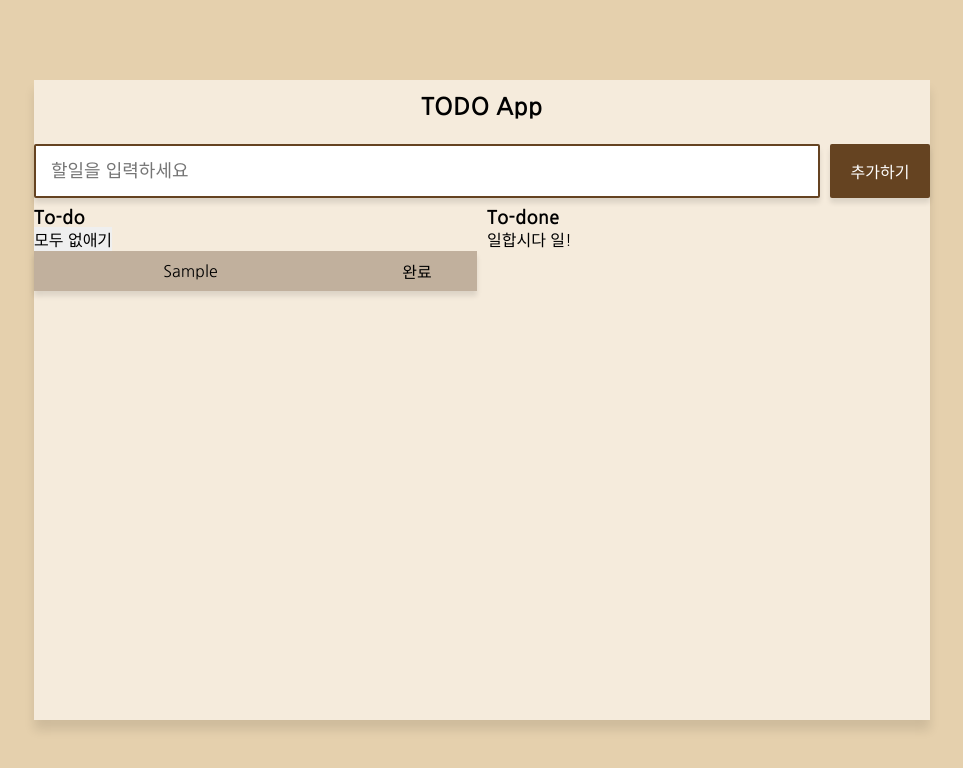
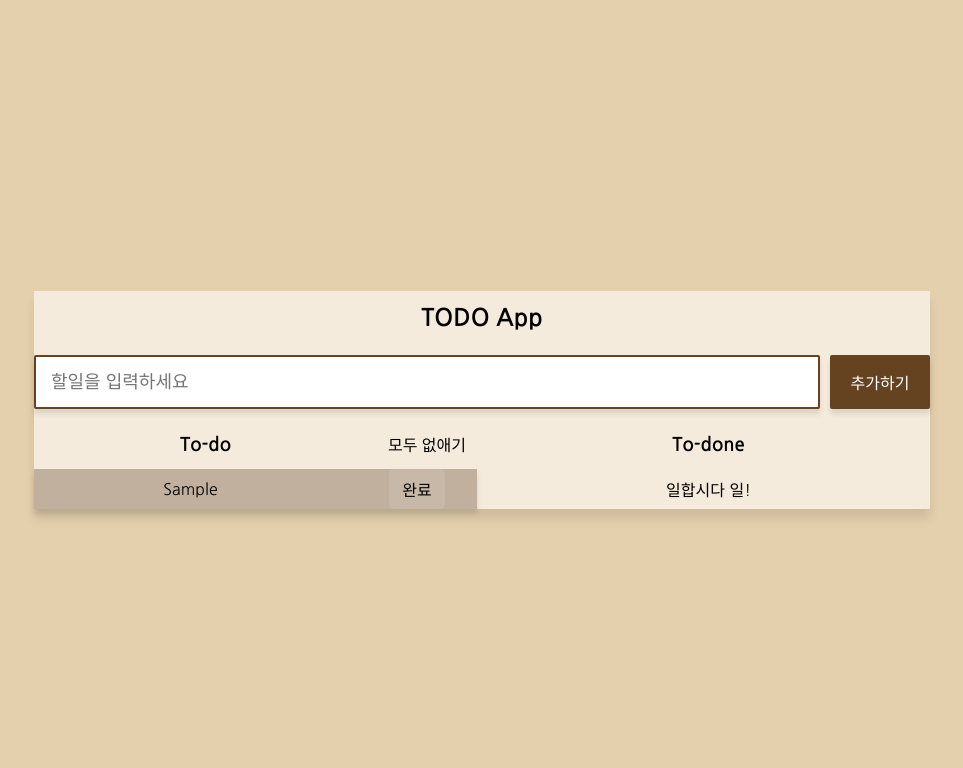
Before and after one commit to Youngseo-kangg/TSPractice, a React (Create React App) app: page / in a window 1280 px wide. Both pictures are taken after typing "Sample" into the empty fields and a click on the button "추가하기". Shown: the top 768 px of the page, without its empty margins (158-1121 px from the left). Built offline with nearby package versions, Linux system fonts and the light colour scheme; a web font is replaced by a local one.

Commit message:
css 수정작업 중

```diff
--- a/src/components/todoCurrList.tsx
+++ b/src/components/todoCurrList.tsx
@@ -1,5 +1,6 @@
 import React from 'react';
 import { TodoListItem } from './todoListItem';
+import style from '../styles/todoList.module.scss';
 
 interface TodoListProps {
   todos: Array<Todo>;
@@ -13,8 +14,8 @@ export const TodoCurrList: React.FC<TodoListProps> = ({
   removeTodoAll,
 }) => {
   return (
-    <section>
-      <div>
+    <section className={style.todoListSection}>
+      <div className={style.todoListTitleWithBtn}>
         <h3>To-do</h3>
         {todos.length !== 0 && (
           <button onClick={removeTodoAll}>모두 없애기</button>
@@ -22,10 +23,10 @@ export const TodoCurrList: React.FC<TodoListProps> = ({
       </div>
 
       {todos.length === 0 ? (
-        <div>할일을 새로 추가해보세요!</div>
+        <div className={style.todoListNone}>할일을 새로 추가해보세요!</div>
       ) : (
-        <div>
-          <ul>
+        <div className={style.todoListWrapper}>
+          <ul className={style.todoList}>
             {todos.map((todo) => (
               <TodoListItem
                 key={todo.text}
--- a/src/components/todoDoneList.tsx
+++ b/src/components/todoDoneList.tsx
@@ -1,5 +1,6 @@
 import React from 'react';
 import { TodoListDoneItem } from './todoListDoneItem';
+import style from '../styles/todoList.module.scss';
 
 interface TodoListProps {
   todosDone: Array<Todo>;
@@ -13,13 +14,16 @@ export const TodoDoneList: React.FC<TodoListProps> = ({
   removeTodo,
 }) => {
   return (
-    <section>
-      <h3>To-done</h3>
-      <ul>
-        {todosDone.length === 0 ? (
-          <div>일합시다 일!</div>
-        ) : (
-          <>
+    <section className={style.todoListSection}>
+      <div className={style.todoListTitle}>
+        <h3>To-done</h3>
+      </div>
+
+      {todosDone.length === 0 ? (
+        <div className={style.todoListNone}>일합시다 일!</div>
+      ) : (
+        <div className={style.todoListWrapper}>
+          <ul className={style.todoList}>
             {todosDone.map((todo) => (
               <TodoListDoneItem
                 key={todo.text}
@@ -28,9 +32,9 @@ export const TodoDoneList: React.FC<TodoListProps> = ({
                 moveToDo={moveToDo}
               />
             ))}
-          </>
-        )}
-      </ul>
+          </ul>
+        </div>
+      )}
     </section>
   );
 };
--- a/src/components/todoListDoneItem.tsx
+++ b/src/components/todoListDoneItem.tsx
@@ -16,14 +16,18 @@ export const TodoListDoneItem: React.FC<todoPropsDone> = ({
     <li
       className={
         todo.complete
-          ? `${style.listItem} ${style.completed}`
-          : `${style.listItem} ${style.current}`
+          ? `${style.listItemDone} ${style.completed}`
+          : `${style.listItemDone} ${style.current}`
       }
     >
       <p>{todo.text}</p>
-      <div>
-        <button onClick={() => removeTodo(todo.text)}>지우기</button>
-        <button onClick={() => moveToDo(todo)}>다시하기</button>
+      <div className={style.itemBtnWrapper}>
+        <button className={style.itemBtn} onClick={() => removeTodo(todo.text)}>
+          지우기
+        </button>
+        <button className={style.itemBtn} onClick={() => moveToDo(todo)}>
+          다시하기
+        </button>
       </div>
     </li>
   );
--- a/src/components/todoListItem.tsx
+++ b/src/components/todoListItem.tsx
@@ -19,7 +19,9 @@ export const TodoListItem: React.FC<TodoListItemProps> = ({
       }
     >
       <p>{todo.text}</p>
-      <button onClick={() => moveToDone(todo)}>완료</button>
+      <button className={style.itemBtn} onClick={() => moveToDone(todo)}>
+        완료
+      </button>
     </li>
   );
 };
--- a/src/styles/App.css
+++ b/src/styles/App.css
@@ -4,16 +4,19 @@
   background-color: #e5d0ad;
   font-family: 'Noto Serif KR', serif;
   width: 100vw;
-  height: 100vh; }
+  min-height: 100vh;
+  height: auto; }
 
 #AppWrapper {
   display: grid;
   grid-template-rows: 54px 1fr;
   row-gap: 10px; }
+
 #AppWrapper main {
   display: grid;
   row-gap: 10px;
   grid-template-rows: 54px 1fr; }
+
 #AppWrapper main .listDivider {
   display: grid;
   grid-template-columns: repeat(2, 1fr);
@@ -39,13 +42,13 @@
 @media (min-width: 758px) and (max-width: 1023px) {
   #AppWrapper {
     width: 80vw;
-    height: 80vh;
+    height: auto;
     box-shadow: 0px 10px 10px rgba(0, 0, 0, 0.1);
     background-color: #f5ebdc; } }
 
 @media (min-width: 1024px) {
   #AppWrapper {
     width: 70vw;
-    height: 80vh;
+    height: auto;
     box-shadow: 0px 10px 10px rgba(0, 0, 0, 0.1);
     background-color: #f5ebdc; } }
--- a/src/styles/App.scss
+++ b/src/styles/App.scss
@@ -5,7 +5,8 @@
   background-color: rgba(229, 208, 173, 1);
   font-family: 'Noto Serif KR', serif;
   width: 100vw;
-  height: 100vh;
+  min-height: 100vh;
+  height: auto;
 }
 
 #AppWrapper {
@@ -49,7 +50,7 @@
 @include tablet {
   #AppWrapper {
     width: 80vw;
-    height: 80vh;
+    height: auto;
     box-shadow: 0px 10px 10px rgba(0, 0, 0, 0.1);
     background-color: rgba(245, 235, 220, 1);
   }
@@ -58,7 +59,7 @@
 @include desktop {
   #AppWrapper {
     width: 70vw;
-    height: 80vh;
+    height: auto;
     box-shadow: 0px 10px 10px rgba(0, 0, 0, 0.1);
     background-color: rgba(245, 235, 220, 1);
   }
--- /dev/null
+++ b/src/styles/todoList.module.scss
@@ -0,0 +1,33 @@
+@import './mixin';
+
+.todoListSection {
+  display: grid;
+  grid-template-rows: 50px 1fr;
+}
+.todoListTitle {
+  display: grid;
+  place-items: center;
+}
+.todoListTitleWithBtn {
+  display: grid;
+  place-items: center;
+  grid-template-columns: 1fr 100px;
+  button {
+    background-color: transparent;
+  }
+}
+.todoListNone {
+  @include gridCenter;
+  width: 100%;
+  height: 100%;
+}
+.todoListWrapper {
+  width: 100%;
+}
+.todoList {
+  width: 100%;
+  display: grid;
+  grid-template-rows: 40px;
+  grid-auto-rows: 40px;
+  row-gap: 5px;
+}
--- a/src/styles/todoListItem.module.css
+++ b/src/styles/todoListItem.module.css
@@ -8,10 +8,31 @@
   cursor: pointer;
   transition: all 0.2s;
   box-shadow: 0px 5px 5px rgba(0, 0, 0, 0.1); }
-  .listItem:hover {
-    box-shadow: 0px 5px 5px rgba(0, 0, 0, 0.2); }
-  .listItem button {
-    background-color: transparent; }
+
+.listItem:hover {
+  box-shadow: 0px 5px 5px rgba(0, 0, 0, 0.2); }
+
+.itemBtnWrapper {
+  display: grid;
+  grid-template-columns: repeat(2, 1fr);
+  column-gap: 8px; }
+
+.itemBtn {
+  background-color: rgba(255, 255, 255, 0.1);
+  border-radius: 5px;
+  padding: 8px 13px; }
+
+.listItemDone {
+  width: 100%;
+  height: 40px;
+  display: grid;
+  place-items: center;
+  grid-template-columns: 1fr 180px;
+  transition: all 0.2s;
+  box-shadow: 0px 5px 5px rgba(0, 0, 0, 0.1); }
+
+.listItemDone:hover {
+  box-shadow: 0px 5px 5px rgba(0, 0, 0, 0.2); }
 
 .current {
   background-color: #c1b09d; }
--- a/src/styles/todoListItem.module.scss
+++ b/src/styles/todoListItem.module.scss
@@ -11,8 +11,30 @@
   &:hover {
     box-shadow: 0px 5px 5px rgba(0, 0, 0, 0.2);
   }
-  button {
-    background-color: transparent;
+}
+
+.itemBtnWrapper {
+  display: grid;
+  grid-template-columns: repeat(2, 1fr);
+  column-gap: 8px;
+}
+
+.itemBtn {
+  background-color: rgba(255, 255, 255, 0.1);
+  border-radius: 5px;
+  padding: 8px 13px;
+}
+
+.listItemDone {
+  width: 100%;
+  height: 40px;
+  display: grid;
+  place-items: center;
+  grid-template-columns: 1fr 180px;
+  transition: all 0.2s;
+  box-shadow: 0px 5px 5px rgba(0, 0, 0, 0.1);
+  &:hover {
+    box-shadow: 0px 5px 5px rgba(0, 0, 0, 0.2);
   }
 }
 
```
Lines whose indentation alone changed are shown as unchanged.
